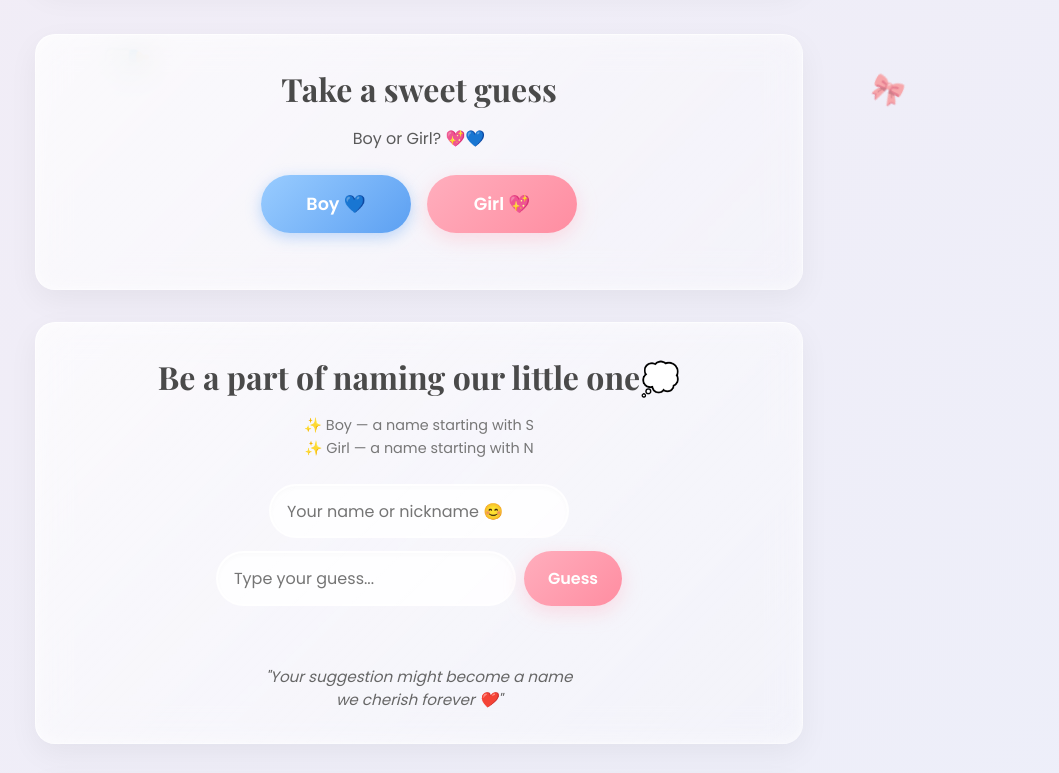
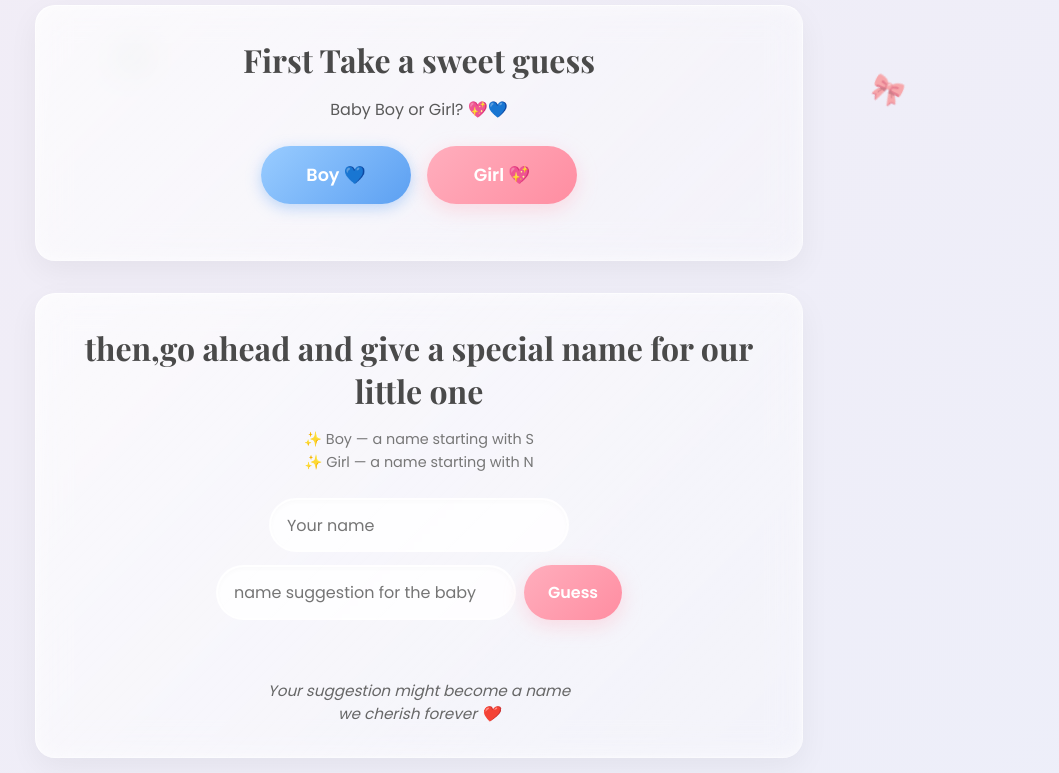
Before and after one commit to SelvaDev-17/SN-baby-shower, a website: page index.html in a window 1280 px wide. Shown: the part 745-1518 px from the top of the page, without its empty margins (221-1280 px from the left). Drawn offline with nearby package versions, Linux system fonts and the light colour scheme; no server answers; files whose address does not match are found by name; a web font is replaced by a local one.

Commit message:
Refine copywriting for name guessing, gender poll, and surprise box

```diff
--- a/index.html
+++ b/index.html
@@ -41,7 +41,7 @@
     <main class="container">
         <!-- HEADER SECTION -->
         <header class="hero-section">
-            <h2 class="subtitle">Expecting a Miracle</h2>
+            <h2 class="subtitle"></h2>
             <h1 class="title">Be a Part of Baby NS’s <br>First Big Decision 💫</h1>
             <div class="parents-box">
             </div>
@@ -55,7 +55,7 @@
             style="padding: 3rem 2rem; margin-bottom: 1rem; background: rgba(255, 255, 255, 0.4);">
             <p
                 style="font-family: var(--title-font); font-size: 2.2rem; color: #ff6b81; line-height: 1.5; text-shadow: 0 0 10px rgba(255,255,255,0.8);">
-                "As we await our little miracle, <br>we invite you to share your love through a name… 🤍"
+                As we await our little miracle, <br>we invite you to share your love through a name
             </p>
         </section>
 
@@ -63,8 +63,8 @@
 
         <!-- SECTION 2: GENDER GUESS POLL -->
         <section id="gender-poll" class="glass-card">
-            <h2>Take a sweet guess </h2>
-            <p>Boy or Girl? 💖💙</p>
+            <h2>First Take a sweet guess </h2>
+            <p>Baby Boy or Girl? 💖💙</p>
             <div class="poll-buttons">
                 <button class="btn-boy" onclick="voteGender('boy')">Boy 💙</button>
                 <button class="btn-girl" onclick="voteGender('girl')">Girl 💖</button>
@@ -81,16 +81,15 @@
 
         <!-- SECTION 3: GUESS THE NAME -->
         <section id="guess-name" class="glass-card">
-            <h2>Be a part of naming our little one💭</h2>
+            <h2>then,go ahead and give a special name for our little one</h2>
             <p class="hint" style="line-height: 1.6; margin-bottom: 1.5rem;">
                 ✨ Boy — a name starting with S<br>
                 ✨ Girl — a name starting with N
             </p>
             <div style="display: flex; flex-direction: column; align-items: center; gap: 0.8rem; margin-bottom: 1rem;">
-                <input type="text" id="userName" placeholder="Your name or nickname 😊"
-                    style="width: 100%; max-width: 300px;">
+                <input type="text" id="userName" placeholder="Your name" style="width: 100%; max-width: 300px;">
                 <div class="input-group" style="margin-bottom: 0; width: 100%;">
-                    <input type="text" id="nameInput" placeholder="Type your guess...">
+                    <input type="text" id="nameInput" placeholder="name suggestion for the baby">
                     <button id="nameBtn">Guess</button>
                 </div>
             </div>
@@ -98,7 +97,7 @@
 
             <div class="guess-footer"
                 style="margin-top: 1.5rem; font-style: italic; color: #666; font-size: 0.95rem; line-height: 1.5;">
-                <p>"Your suggestion might become a name<br>we cherish forever ❤️"</p>
+                <p>Your suggestion might become a name<br>we cherish forever ❤️</p>
 
             </div>
         </section>
@@ -113,8 +112,7 @@
                 <p id="box-instruction" class="tap-text">Tap to Open</p>
             </div>
             <div id="hidden-message" class="hidden-message">
-                "If your name is the one we choose,
-                a little gift from baby NS will be waiting for you"
+                "If your suggestion becomes the one, a little gift from baby NS will find its way to you✨"
             </div>
         </section>
 
```
